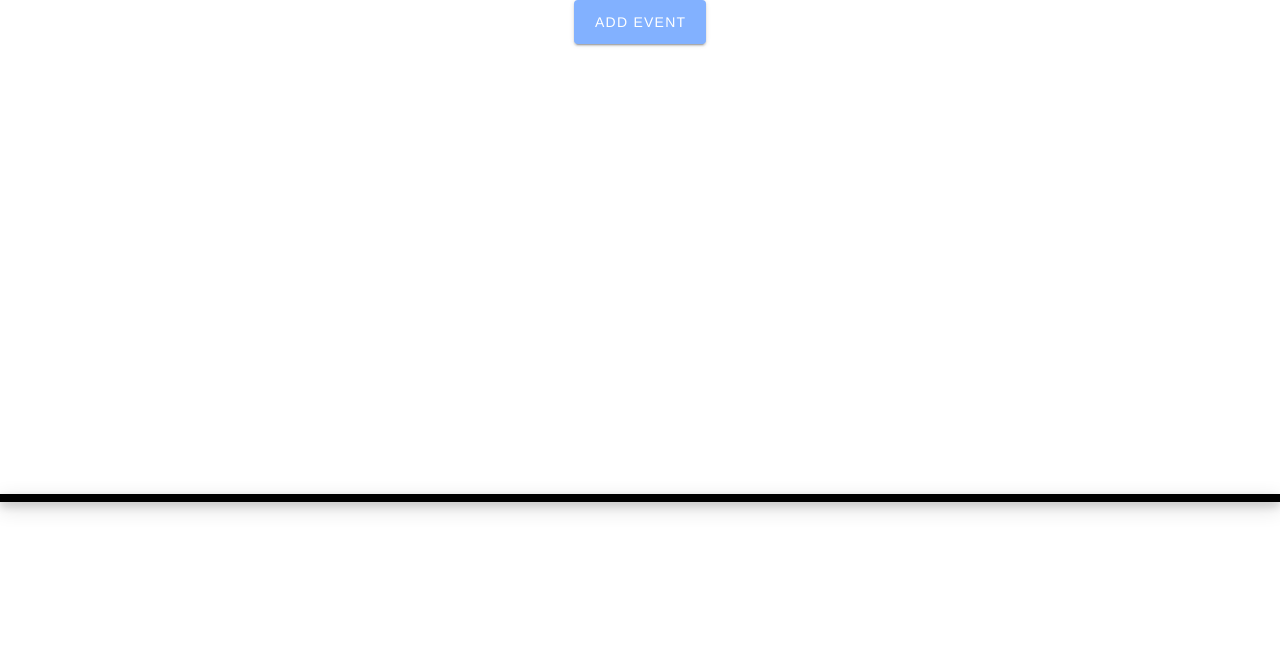
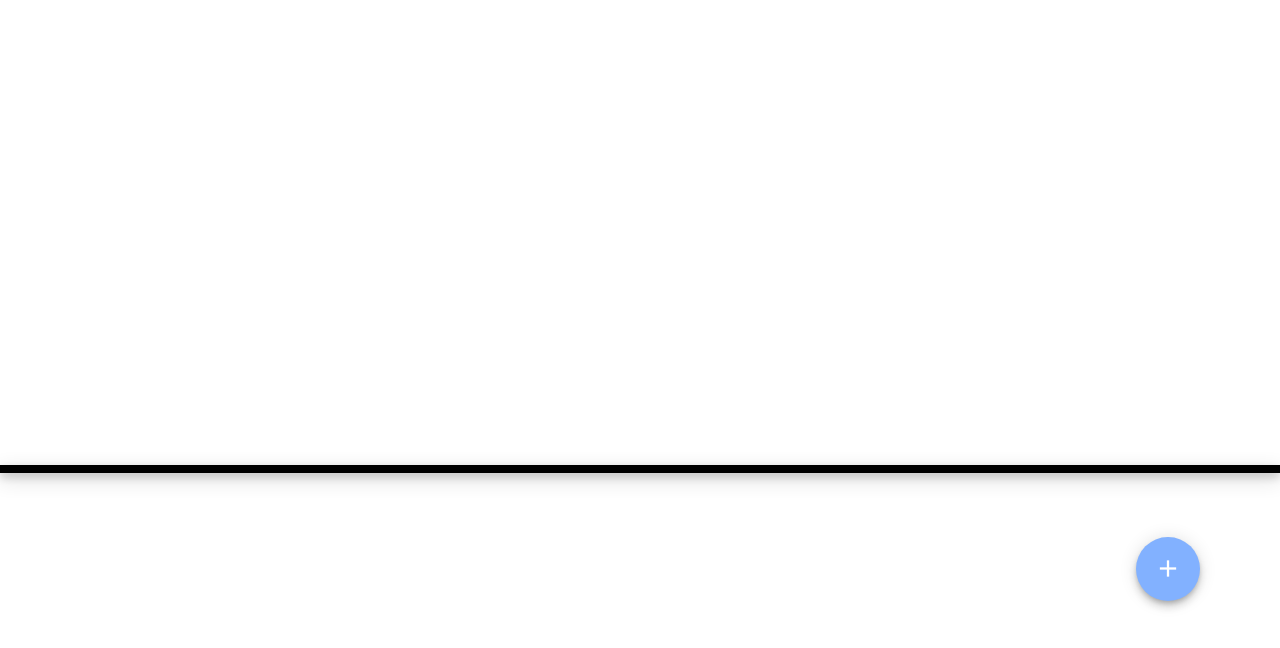
Before and after one commit to vbackeberg/lookattime, a Vue app: page / in a window 1280 px wide. Shown: the top 648 px of the page. Built offline with nearby package versions, Linux system fonts and the light colour scheme.

Commit message:
Floating add button in timeline. Remove form home

```diff
--- a/src/components/Timeline.vue
+++ b/src/components/Timeline.vue
@@ -1,5 +1,6 @@
 <template>
   <div id="timeline">
+    <create-box-form v-model="showCreateBoxForm" />
     <div id="buffer-top-area">
       <spacer v-bind="spacerRight"></spacer>
       <spacer-left ref="spacerLeftElement" v-bind="spacerLeft"></spacer-left>
@@ -21,6 +22,16 @@
           :key="timeMarker.id"
         ></timeMarker>
       </transition-group>
+      <v-btn
+        id="fab"
+        fab
+        large
+        fixed
+        right
+        color="accent"
+        @click.stop="showCreateBoxForm = true"
+        ><v-icon>mdi-plus</v-icon></v-btn
+      >
     </div>
   </div>
 </template>
@@ -40,6 +51,7 @@ import TimeMarker from "@/components/time-marker.vue";
 import SpaceObserver from "@/timeline/space-management/space-observer";
 import TimeMarkerWatcher from "@/timeline/time-marker/time-marker-watcher";
 import ScrollObserver from "@/timeline/scroll-observer";
+import CreateBoxForm from "@/components/create-box-form.vue";
 
 let zoomer: Zoomer;
 let timeMarkerWatcher: TimeMarkerWatcher;
@@ -52,7 +64,12 @@ export default Vue.extend({
     Spacer,
     SpacerLeft,
     Date,
-    TimeMarker
+    TimeMarker,
+    CreateBoxForm
+  },
+
+  data() {
+    return { showCreateBoxForm: false };
   },
 
   mounted() {
@@ -162,6 +179,11 @@ export default Vue.extend({
   flex: 4;
 }
 
+#fab {
+  margin-top: 64px;
+  margin-right: 64px;
+}
+
 .time-markers-enter-active,
 .time-markers-leave-active {
   transition: opacity 300ms ease-in-out;
--- a/src/views/Home.vue
+++ b/src/views/Home.vue
@@ -1,11 +1,5 @@
 <template>
   <div class="home">
-    <div class="controls">
-      <v-btn color="accent" large @click.stop="showCreateBoxForm = true"
-        >Add Event</v-btn
-      >
-    </div>
-    <create-box-form v-model="showCreateBoxForm" />
     <timeline ref="timelineElement"></timeline>
   </div>
 </template>
@@ -13,21 +7,18 @@
 <script lang="ts">
 import Vue from "vue";
 import Timeline from "@/components/timeline.vue";
-import CreateBoxForm from "@/components/create-box-form.vue";
 
 export default Vue.extend({
   name: "Home",
 
   components: {
-    Timeline,
-    CreateBoxForm
+    Timeline
   },
 
   data() {
     return {
       date: 1921,
-      importance: 101,
-      showCreateBoxForm: false
+      importance: 101
     };
   }
 });
```
